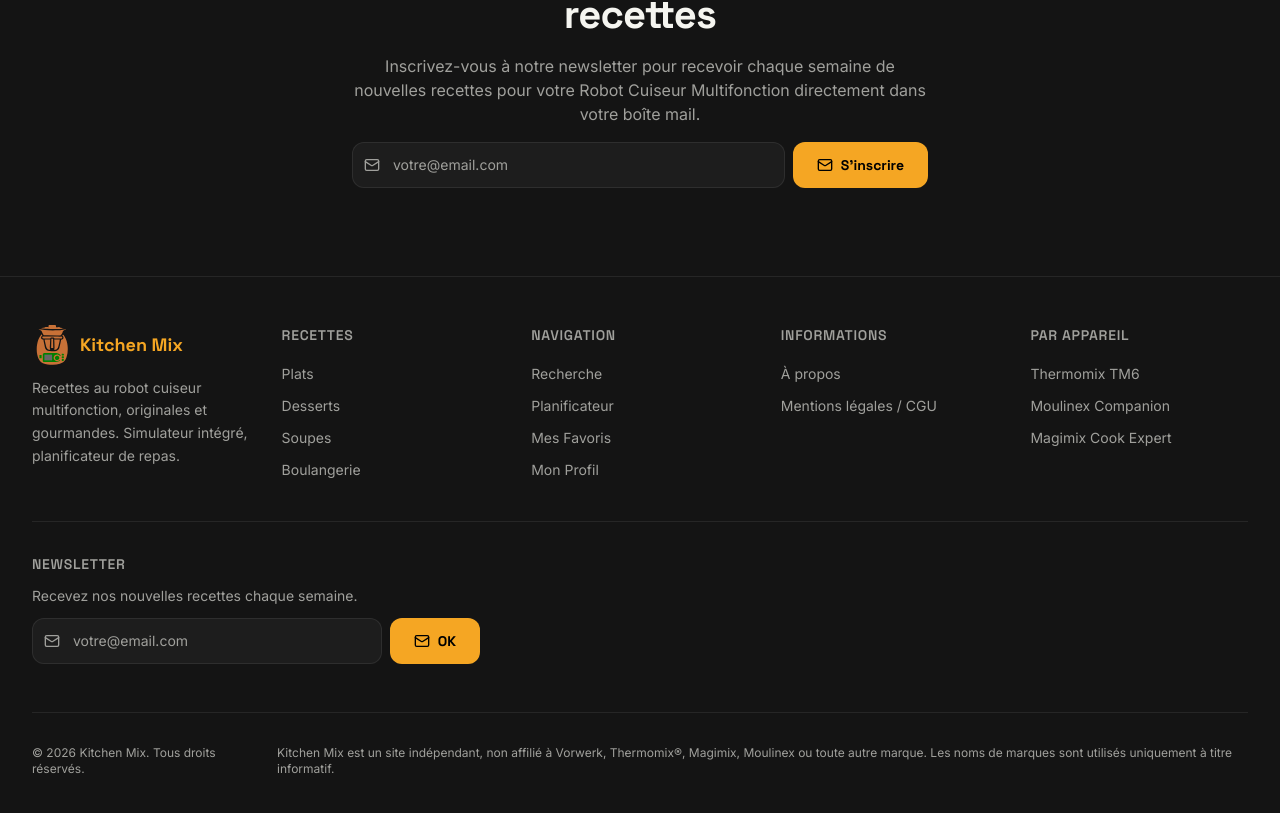
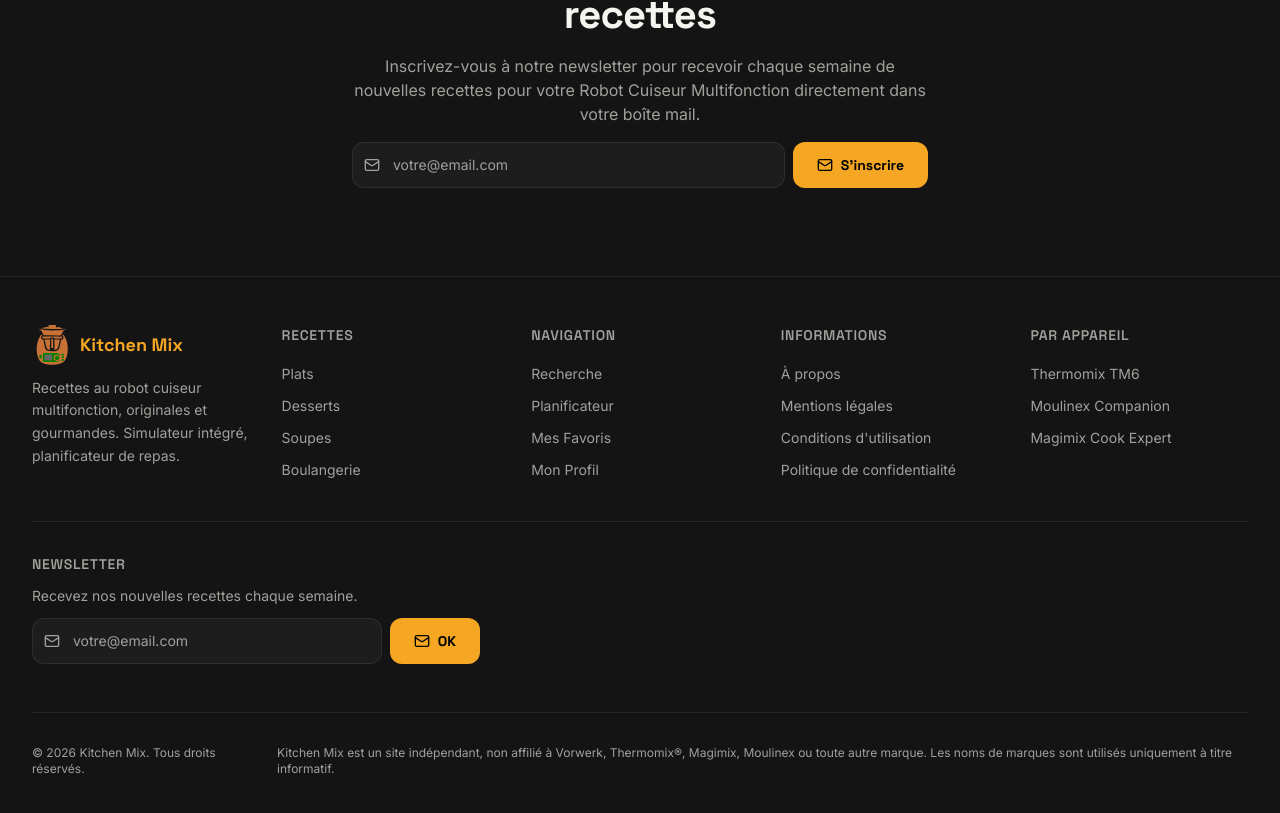
Before and after one commit to hatchoune/kitchen-mix, a Next.js app: page / in a window 1280 px wide. Shown: the part 1324-2137 px from the top of the page. Built offline with nearby package versions, Linux system fonts and the light colour scheme; no server answers; the database is empty.

Commit message:
ajout des pages dans informations dans le footer

```diff
--- a/components/layout/Footer.tsx
+++ b/components/layout/Footer.tsx
@@ -10,7 +10,6 @@ export default function Footer() {
     <footer className="border-t border-border mt-16 pb-20 md:pb-0 no-print">
       <div className="max-w-7xl mx-auto px-4 sm:px-6 lg:px-8 py-12">
         <div className="grid grid-cols-1 md:grid-cols-5 gap-8">
-          {" "}
           {/* Brand */}
           <div className="md:col-span-1">
             <Link
@@ -93,7 +92,23 @@ export default function Footer() {
                   href="/mentions-legales"
                   className="text-sm text-muted-foreground hover:text-accent transition-colors"
                 >
-                  Mentions légales / CGU
+                  Mentions légales
+                </Link>
+              </li>
+              <li>
+                <Link
+                  href="/conditions"
+                  className="text-sm text-muted-foreground hover:text-accent transition-colors"
+                >
+                  Conditions d'utilisation
+                </Link>
+              </li>
+              <li>
+                <Link
+                  href="/confidentialite"
+                  className="text-sm text-muted-foreground hover:text-accent transition-colors"
+                >
+                  Politique de confidentialité
                 </Link>
               </li>
             </ul>
```
Also changed, not shown: images-recettes/taboulé-libanais-cookexpert.jpg (deleted).
